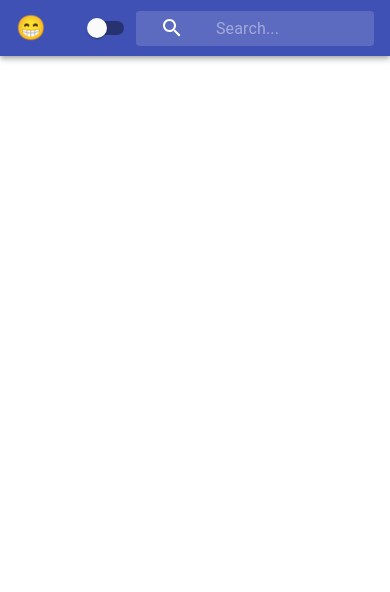
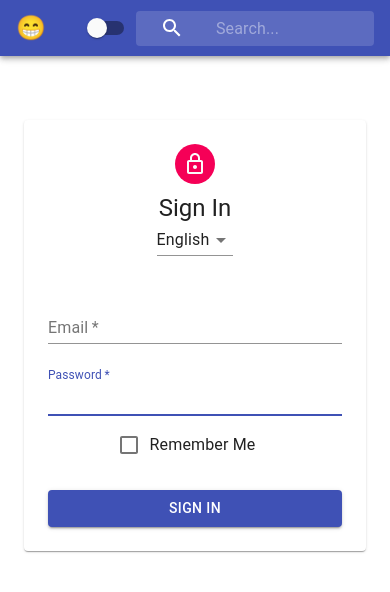
Before and after one commit to Dhrunit/contextapidemo, a React (Create React App) app: page / in a window 390 px wide. Shown: the top 592 px of the page. Built offline with nearby package versions, Linux system fonts and the light colour scheme.

Commit message:
Added the responsive form

```diff
--- a/src/App.js
+++ b/src/App.js
@@ -1,10 +1,12 @@
 import './App.css';
 import Navbar from './Navbar';
+import Form from './Form';
 
 function App() {
 	return (
 		<div className='App'>
 			<Navbar />
+			<Form />
 		</div>
 	);
 }
--- /dev/null
+++ b/src/Form.js
@@ -0,0 +1,60 @@
+import React, { Component } from 'react';
+import Avatar from '@material-ui/core/Avatar';
+import Button from '@material-ui/core/Button';
+import CssBaseline from '@material-ui/core/CssBaseline';
+import FormControl from '@material-ui/core/FormControl';
+import FormControlLabel from '@material-ui/core/FormControlLabel';
+import Checkbox from '@material-ui/core/Checkbox';
+import Input from '@material-ui/core/Input';
+import InputLabel from '@material-ui/core/InputLabel';
+import LockOutlinedIcon from '@material-ui/icons/LockOutlined';
+import Paper from '@material-ui/core/Paper';
+import Typography from '@material-ui/core/Typography';
+import MenuItem from '@material-ui/core/MenuItem';
+import Select from '@material-ui/core/Select';
+import withStyles from '@material-ui/core/styles/withStyles';
+import styles from './styles/FormStyles';
+
+class Form extends Component {
+	render() {
+		const { classes } = this.props;
+		return (
+			<main className={classes.main}>
+				<Paper className={classes.paper}>
+					<Avatar className={classes.avatar}>
+						<LockOutlinedIcon />
+					</Avatar>
+					<Typography variant='h5'>Sign In</Typography>
+					<Select value='english'>
+						<MenuItem value='english'>English</MenuItem>
+						<MenuItem value='french'>French</MenuItem>
+						<MenuItem value='spanish'>Spanish</MenuItem>
+					</Select>
+					<form className={classes.form}>
+						<FormControl margin='normal' required fullWidth>
+							<InputLabel htmlFor='email'>Email</InputLabel>
+							<Input id='email' name='email' autoFocus />
+						</FormControl>
+						<FormControl margin='normal' required fullWidth>
+							<InputLabel htmlFor='password'>Password</InputLabel>
+							<Input id='password' name='password' autoFocus />
+						</FormControl>
+						<FormControlLabel
+							control={<Checkbox color='primary' />}
+							label='Remember Me'
+						/>
+						<Button
+							variant='contained'
+							type='submit'
+							fullWidth
+							color='primary'
+							className={classes.submit}>
+							Sign In
+						</Button>
+					</form>
+				</Paper>
+			</main>
+		);
+	}
+}
+export default withStyles(styles)(Form);
```
Also changed, not shown: src/styles/FormStyles.js (renamed from src/styles/FormStyle.js).
